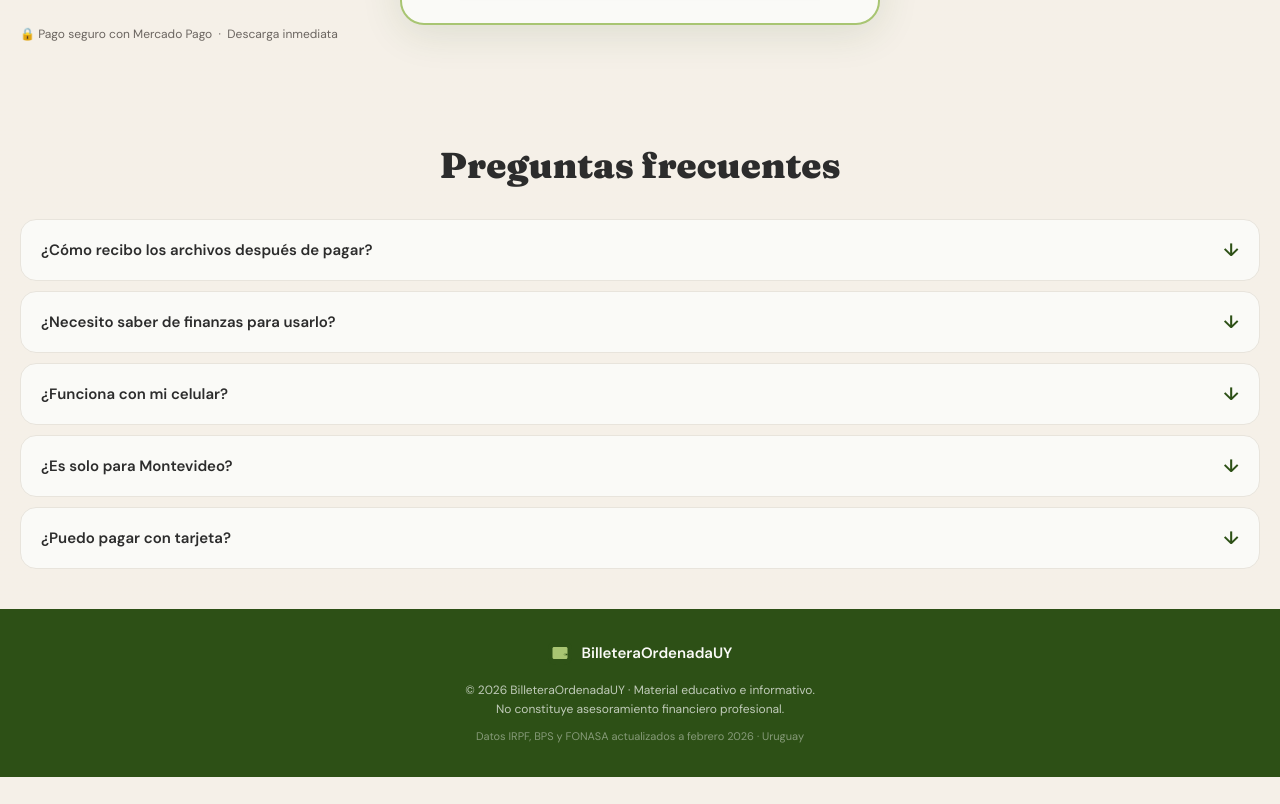
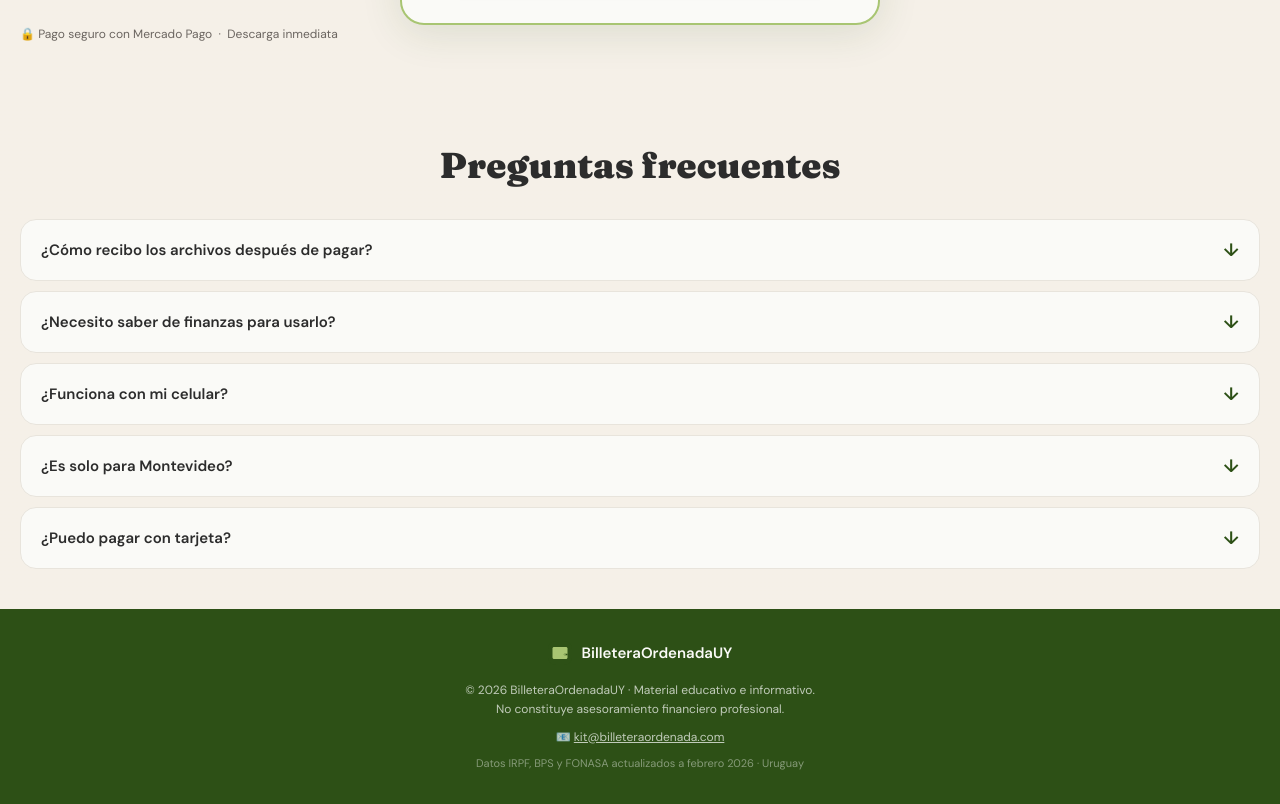
Before and after one commit to billeteraordenadauy-hash/billeteraordenada, a website: page public/index.html in a window 1280 px wide. Shown: the part 4131-4935 px from the top of the page. Before the commit the page ends 4908 px from the top, so only its background shows below. Drawn offline with Linux system fonts and the light colour scheme.

Commit message:
feat: agregar email contacto en footer

```diff
--- a/public/index.html
+++ b/public/index.html
@@ -352,7 +352,7 @@
       </div>
     </section>
 
-    <!-- ===================== FOOTER ===================== -->
+  <!-- ===================== FOOTER ===================== -->
     <footer class="footer">
       <div class="footer-logo">
         <svg width="24" height="24" viewBox="0 0 32 32" fill="none" xmlns="http://www.w3.org/2000/svg">
@@ -367,6 +367,9 @@
         © 2026 BilleteraOrdenadaUY · Material educativo e informativo.<br />
         No constituye asesoramiento financiero profesional.
       </p>
+      <p class="footer-copy" style="margin-top:8px;">
+        📧 <a href="mailto:kit@billeteraordenada.com" style="color:rgba(255,255,255,0.7);text-decoration:underline;">kit@billeteraordenada.com</a>
+      </p>
       <p class="footer-datos">
         Datos IRPF, BPS y FONASA actualizados a febrero 2026 · Uruguay
       </p>
```
